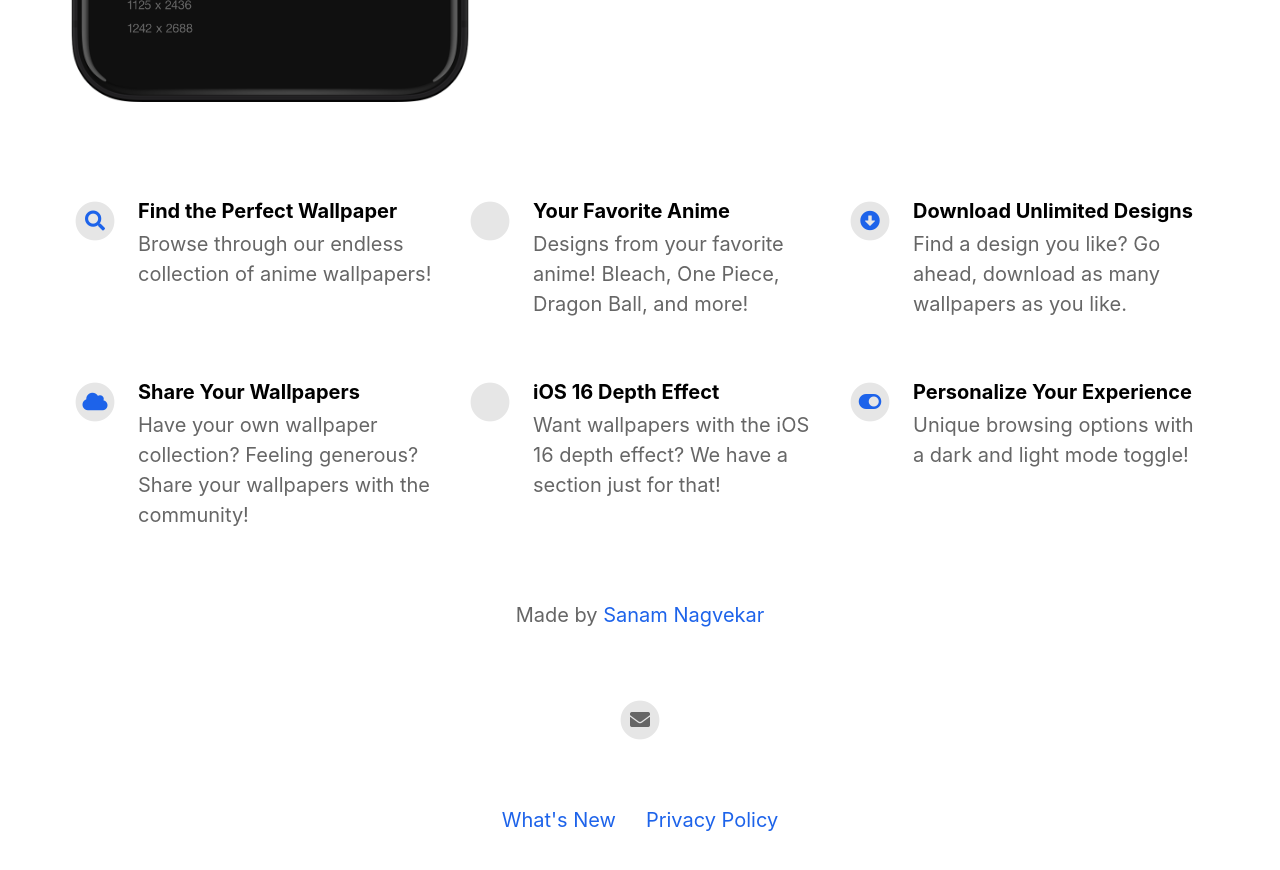
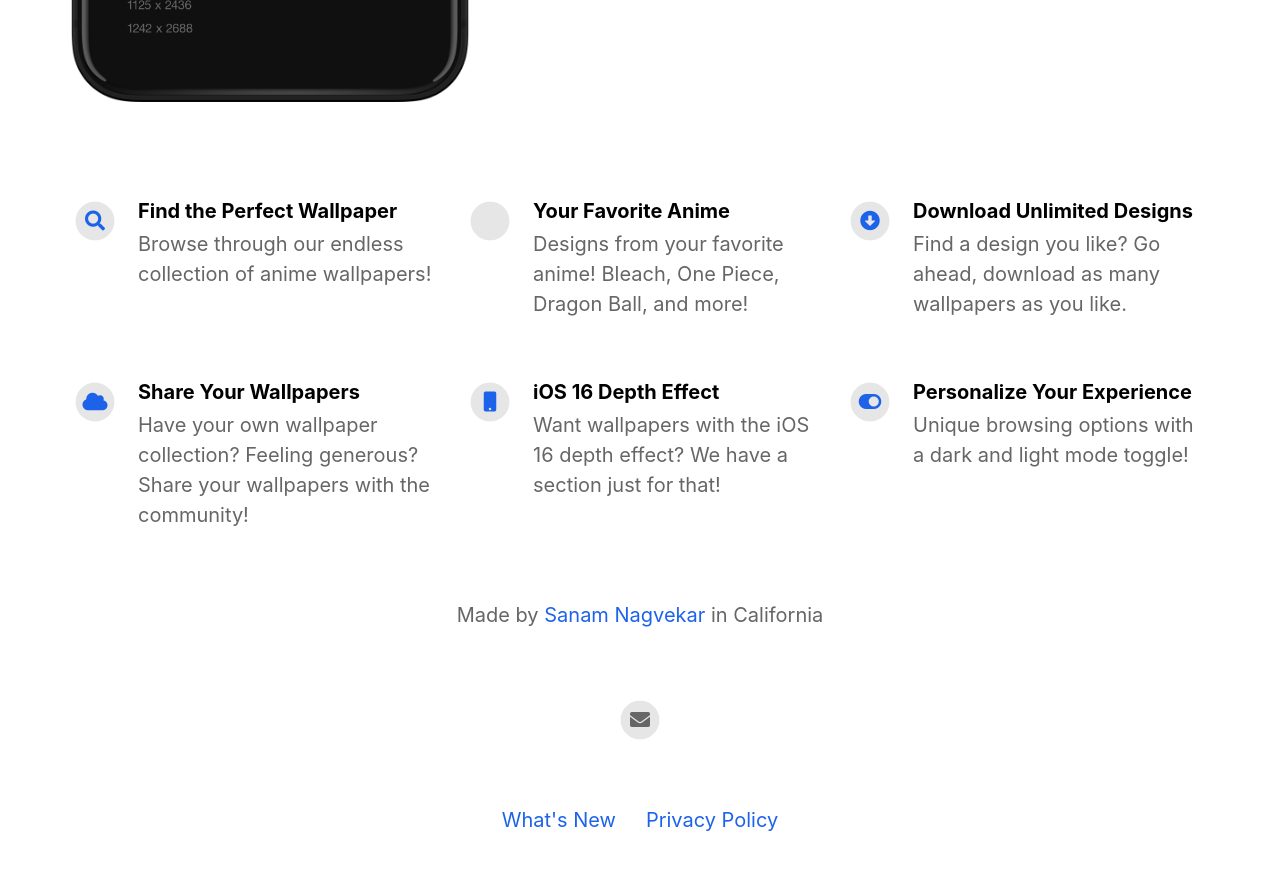
Before and after one commit to Prism-App/Prism-App.github.io, a Jekyll site: the page built from index.html, in a window 1280 px wide and 900 px high, scrolled down 883 px. Shown: the top 870 px of the window. Built offline with Jekyll 4.4.1, drawn with Linux system fonts in a browser that asks for light colours; nearby versions of some CDN libraries.

Commit message:
Update _config.yml

```diff
--- a/_config.yml
+++ b/_config.yml
@@ -22,7 +22,7 @@ enable_smart_app_banner                   : true
 # Information About Yourself
 your_name                                 : Sanam Nagvekar
 your_link                                 : https://github.com/sanam-nagvekar
-your_city                                 :
+your_city                                 : California
 email_address                             : contact.prismapp@gmail.com
 facebook_username                         :
 instagram_username                        :
@@ -41,7 +41,7 @@ features                                  :
 
   - title                                 : Your Favorite Anime
     description                           : Designs from your favorite anime! Bleach, One Piece, Dragon Ball, and more!
-    fontawesome_icon_name                 : fa-television
+    fontawesome_icon_name                 : television
 
   - title                                 : Download Unlimited Designs
     description                           : Find a design you like? Go ahead, download as many wallpapers as you like.
@@ -53,7 +53,7 @@ features                                  :
 
   - title                                 : iOS 16 Depth Effect
     description                           : Want wallpapers with the iOS 16 depth effect? We have a section just for that!
-    fontawesome_icon_name                 : apple
+    fontawesome_icon_name                 : mobile
 
   - title                                 : Personalize Your Experience
     description                           : Unique browsing options with a dark and light mode toggle!
```
